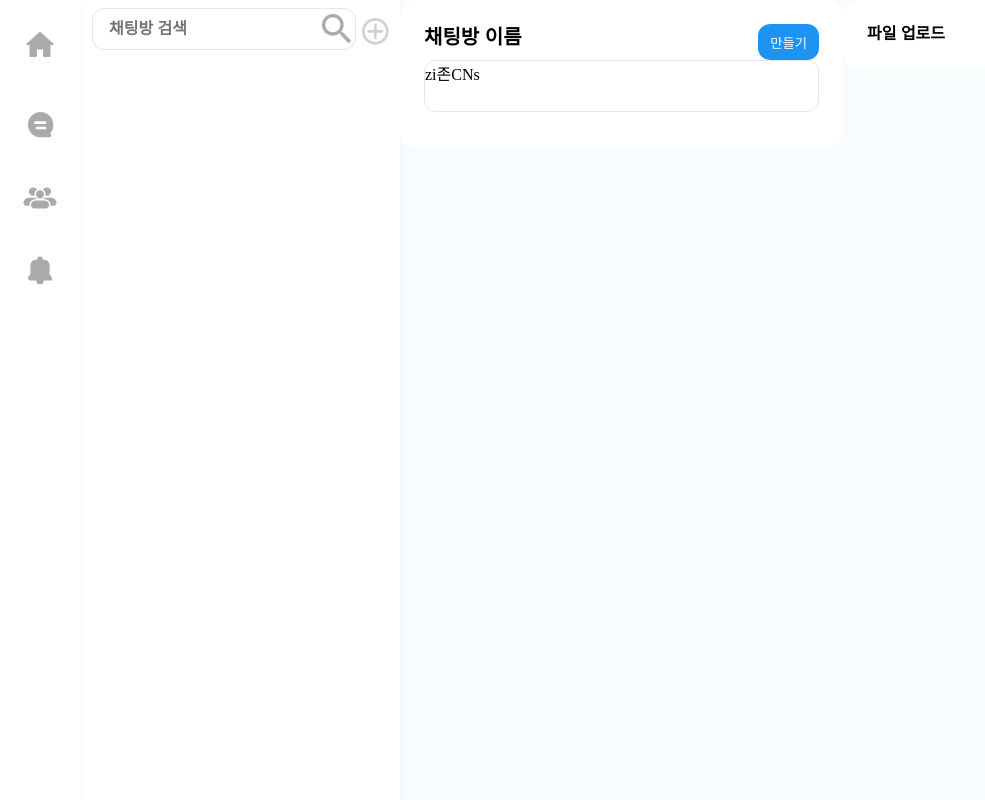
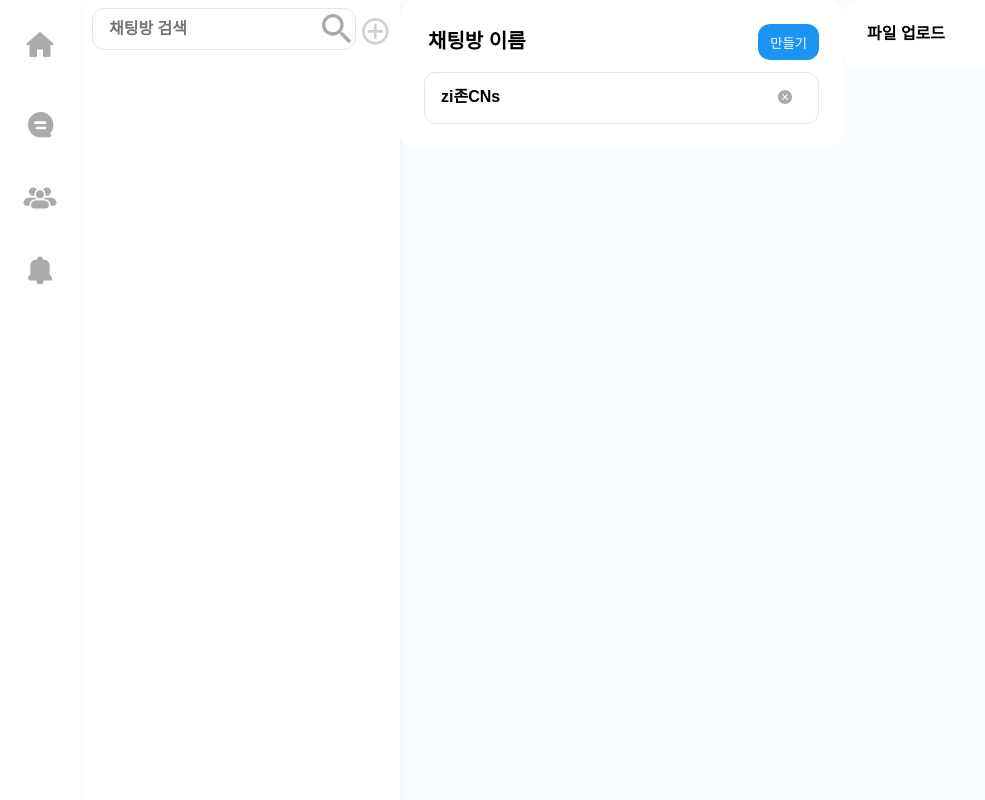
Before and after one commit to apeun-gidaechi/seugi-desktop, a React (Vite) app: page /chat in a window 1280 px wide. Shown: the top 800 px of the page, without its empty margins (0-985 px from the left). Built offline with nearby package versions, Linux system fonts and the light colour scheme.

Commit message:
design : createRoom 스타일컴퍼넌트

```diff
--- a/src/components/CreateRoom/createRoom.style.ts
+++ b/src/components/CreateRoom/createRoom.style.ts
@@ -36,6 +36,7 @@ export const ChatRoomName = styled.div`
     /* margin-top: 20px;
     margin-left: 20px;  */
     flex: 1;
+    padding: 4px;
 `
 
 export const ChatRoomButton = styled.button`
@@ -51,15 +52,46 @@ export const ChatRoomButton = styled.button`
 
     border-radius: var(--Large, 12px);
     background: var(--Primary-Primary500, #1D93F3);
+    margin-bottom: 12px;
     /* margin-top: 20px;
     margin-right: 20px; */
 `
 
-export const InputRoomName = styled.div`
+export const InputRoomNameWrap = styled.div`
     width: 395px;
     height: 52px;
 
     border-radius: var(--Large, 12px);
     border: 1px solid var(--Gray-Gray300, #E6E6E6);
     background: var(--Sub-White, #FFF);
+
+    display: flex;
+
 `
+
+export const InputRoomName = styled.div`
+    color: var(--Sub-Black, #000);
+    /* Subtitle2 */
+    font-family:  'Pretendard-Regular', sans-serif;
+    font-size: 16px;
+    font-style: normal;
+    font-weight: 600;
+    line-height: 130%; /* 20.8px */
+
+    padding: 14px;
+    margin-left: 2px;
+
+    flex: 1;
+`
+
+export const CreateRoomCancleWrap = styled.button`
+    border: none;
+    outline: none;
+    background: none;
+    padding-right: 26px;
+`
+
+export const CreateRoomCancle = styled.img`
+    width: 14px;
+    height: 14px;
+`
--- a/src/components/CreateRoom/createRoom.tsx
+++ b/src/components/CreateRoom/createRoom.tsx
@@ -1,5 +1,7 @@
 import * as S from "../CreateRoom/createRoom.style";
 import React from 'react'
+
+import CreateRoomCancle from "../../assets/image/createroomcancle.svg"
 
 const createRoom = () => {
   return (
@@ -9,9 +11,12 @@ const createRoom = () => {
                 <S.ChatRoomName>채팅방 이름</S.ChatRoomName>
                 <S.ChatRoomButton>만들기</S.ChatRoomButton>
             </div>
-            <S.InputRoomName>
-                <div>zi존CNs</div>
-            </S.InputRoomName>
+            <S.InputRoomNameWrap>
+                <S.InputRoomName>zi존CNs</S.InputRoomName>
+                <S.CreateRoomCancleWrap>
+                    <S.CreateRoomCancle src={CreateRoomCancle}/>
+                </S.CreateRoomCancleWrap>
+            </S.InputRoomNameWrap>
         </S.chatFormWrap>
     </div>
   )
```
